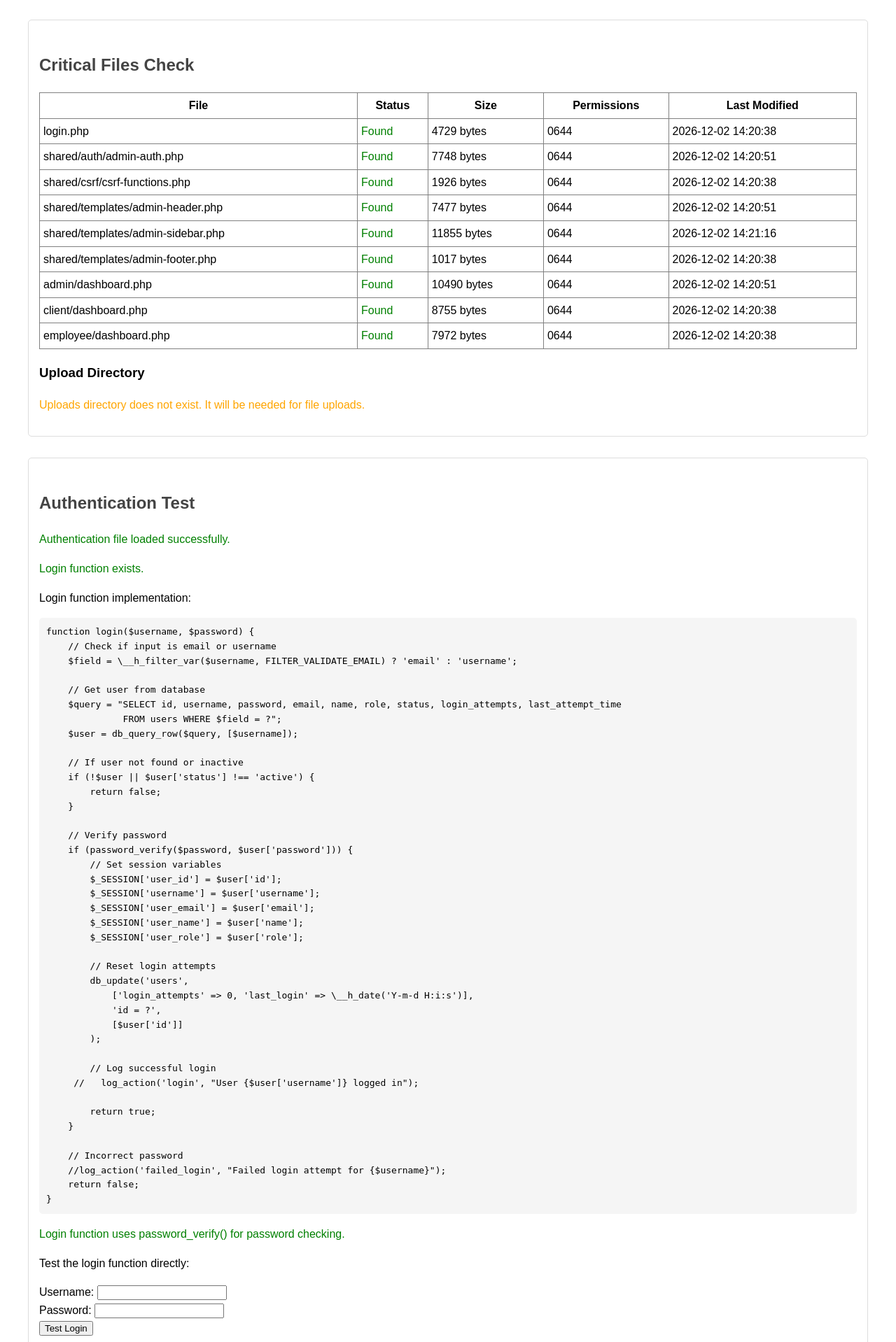
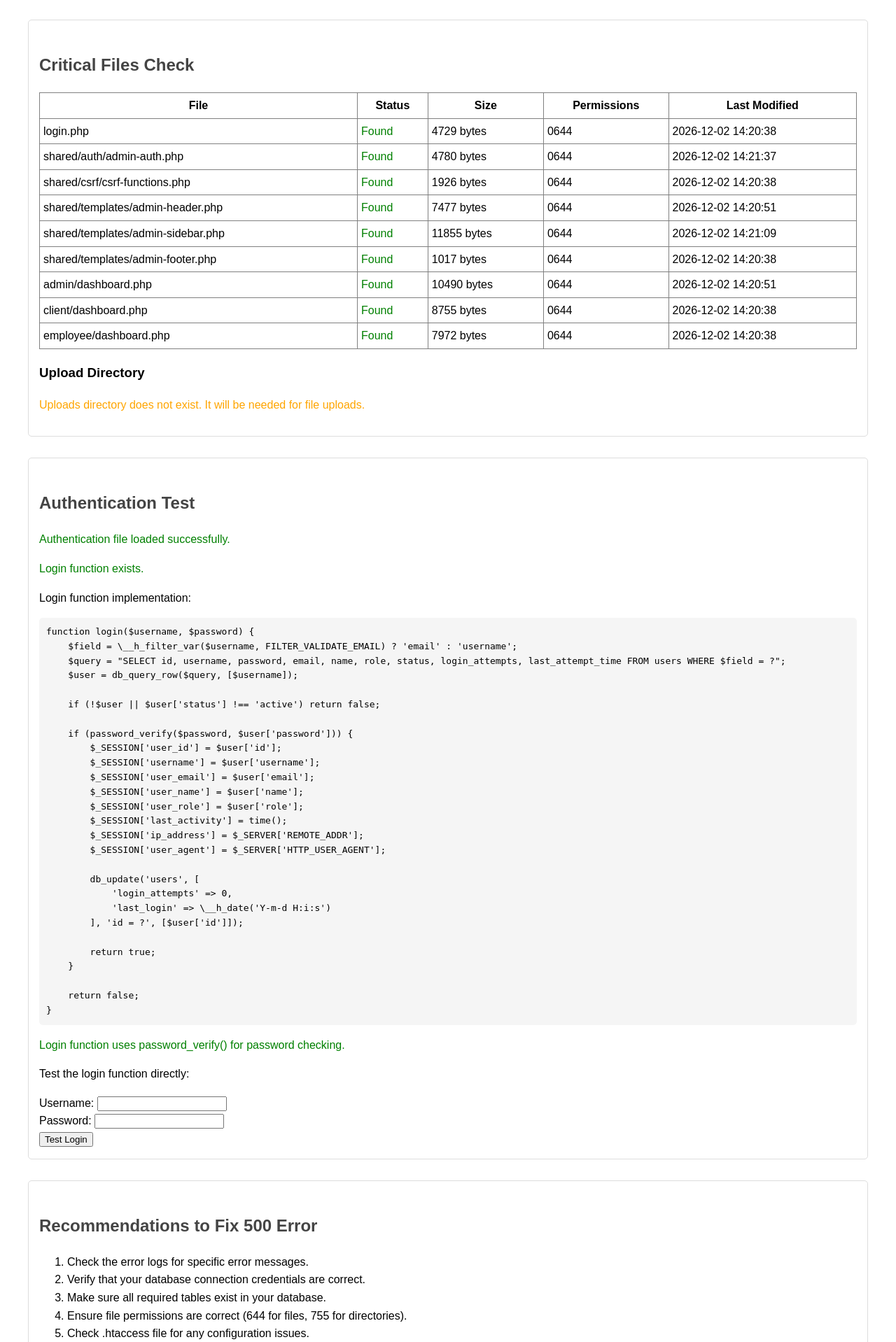
Before and after one commit to Shanis-Nheralat/backsureground, a PHP site: page /500-error-diagnosis.php in a window 1280 px wide. Shown: the part 1437-3355 px from the top of the page at 70% size. Run offline with PHP 8.4, Linux system fonts and the light colour scheme; data comes from the database, SQL or seed files in the repository.

Commit message:
Update admin-auth.php

```diff
--- a/shared/auth/admin-auth.php
+++ b/shared/auth/admin-auth.php
@@ -6,227 +6,124 @@
  * Core of the role-based authentication system.
  */
 
-// Start session if not already started
 if (session_status() === PHP_SESSION_NONE) {
-    // Set secure session parameters
     session_start();
 }
 
-// Include database connection if not already included
 if (!function_exists('db_query')) {
     require_once __DIR__ . '/../../db.php';
 }
 
-/**
- * Check if a user is logged in
- *
- * @return bool True if user is logged in
- */
 function is_logged_in() {
     return isset($_SESSION['user_id']) && !empty($_SESSION['user_id']);
 }
 
-/**
- * Require authentication to access a page
- * Redirects to login page if not authenticated
- */
 function require_auth() {
     if (!is_logged_in()) {
-        // Store the requested URL for redirect after login
         $_SESSION['redirect_after_login'] = $_SERVER['REQUEST_URI'];
-
-        // Redirect to login page
         header('Location: /login.php');
         exit;
     }
-
-    // Log activity
     log_action('page_access', $_SERVER['REQUEST_URI']);
 }
 
-/**
- * Check if user has a specific role
- *
- * @param string|array $roles Role or array of roles to check
- * @return bool True if user has at least one of the specified roles
- */
 function has_role($roles) {
-    if (!is_logged_in()) {
-        return false;
-    }
-
-    if (!is_array($roles)) {
-        $roles = [$roles];
-    }
-
+    if (!is_logged_in()) return false;
+    if (!is_array($roles)) $roles = [$roles];
     return in_array($_SESSION['user_role'], $roles);
 }
 
-/**
- * Require specific role to access a page
- * Redirects to dashboard if user doesn't have the required role
- *
- * @param string|array $roles Role or array of roles required
- */
 function require_role($roles) {
-    require_auth(); // First check if logged in
-
+    require_auth();
     if (!has_role($roles)) {
-        // Log unauthorized access attempt
         log_action('unauthorized_access', 'Role required: ' . (is_array($roles) ? implode(', ', $roles) : $roles));
-
-        // Redirect to appropriate dashboard based on user's role
         redirect_to_dashboard();
         exit;
     }
 }
 
-/**
- * Check if user has a specific permission
- *
- * @param string $permission Permission to check
- * @return bool True if user has the permission
- */
 function has_permission($permission) {
-    if (!is_logged_in()) {
-        return false;
-    }
+    if (!is_logged_in()) return false;
+    if ($_SESSION['user_role'] === 'admin') return true;
 
-    // Get user role
-    $role = $_SESSION['user_role'];
-
-    // Admin has all permissions
-    if ($role === 'admin') {
-        return true;
-    }
-
-    // Check if role has the specific permission
     $query = "SELECT COUNT(*) FROM role_permissions rp
               JOIN roles r ON rp.role_id = r.id
               JOIN permissions p ON rp.permission_id = p.id
               WHERE r.name = ? AND p.name = ?";
 
-    return db_query_value($query, [$role, $permission]) > 0;
+    return db_query_value($query, [$_SESSION['user_role'], $permission]) > 0;
 }
 
-/**
- * Require specific permission to access a page
- * Redirects to dashboard if user doesn't have the required permission
- *
- * @param string $permission Permission required
- */
 function require_permission($permission) {
-    require_auth(); // First check if logged in
-
+    require_auth();
     if (!has_permission($permission)) {
-        // Log unauthorized access attempt
         log_action('permission_denied', 'Permission required: ' . $permission);
-
-        // Redirect to appropriate dashboard based on user's role
         redirect_to_dashboard();
         exit;
     }
 }
 
-/**
- * Authenticate user
- *
- * @param string $username Username or email
- * @param string $password Password
- * @return bool True on successful login
- */
 function login($username, $password) {
-    // Check if input is email or username
     $field = filter_var($username, FILTER_VALIDATE_EMAIL) ? 'email' : 'username';
-
-    // Get user from database
-    $query = "SELECT id, username, password, email, name, role, status, login_attempts, last_attempt_time
-              FROM users WHERE $field = ?";
+    $query = "SELECT id, username, password, email, name, role, status, login_attempts, last_attempt_time FROM users WHERE $field = ?";
     $user = db_query_row($query, [$username]);
 
-    // If user not found or inactive
-    if (!$user || $user['status'] !== 'active') {
-        return false;
-    }
+    if (!$user || $user['status'] !== 'active') return false;
 
-    // Verify password
     if (password_verify($password, $user['password'])) {
-        // Set session variables
         $_SESSION['user_id'] = $user['id'];
         $_SESSION['username'] = $user['username'];
         $_SESSION['user_email'] = $user['email'];
         $_SESSION['user_name'] = $user['name'];
         $_SESSION['user_role'] = $user['role'];
+        $_SESSION['last_activity'] = time();
+        $_SESSION['ip_address'] = $_SERVER['REMOTE_ADDR'];
+        $_SESSION['user_agent'] = $_SERVER['HTTP_USER_AGENT'];
 
-        // Reset login attempts
-        db_update('users',
-            ['login_attempts' => 0, 'last_login' => date('Y-m-d H:i:s')],
-            'id = ?',
-            [$user['id']]
-        );
-
-        // Log successful login
-     //   log_action('login', "User {$user['username']} logged in");
+        db_update('users', [
+            'login_attempts' => 0,
+            'last_login' => date('Y-m-d H:i:s')
+        ], 'id = ?', [$user['id']]);
 
         return true;
     }
 
-    // Incorrect password
-    //log_action('failed_login', "Failed login attempt for {$username}");
     return false;
 }
 
-/**
- * Log out the current user
- */
 function logout() {
-    // Log the logout action before destroying the session
     if (is_logged_in()) {
         log_action('logout', "User {$_SESSION['username']} logged out");
     }
 
-    // Destroy session
+    if (isset($_COOKIE['remember_token'])) {
+        db_update('users', ['remember_token' => null, 'token_expiry' => null], 'id = ?', [$_SESSION['user_id']]);
+        setcookie('remember_token', '', time() - 3600, '/', '', true, true);
+    }
+
     session_unset();
     session_destroy();
-
-    // Redirect to login page
     header('Location: /login.php');
     exit;
 }
 
-/**
- * Redirect user to appropriate dashboard based on role
- */
 function redirect_to_dashboard() {
     if (!is_logged_in()) {
         header('Location: /login.php');
         exit;
     }
 
-    switch ($_SESSION['user_role']) {
-        case 'admin':
-            header('Location: /admin/dashboard.php');
-            break;
-        case 'client':
-            header('Location: /client/dashboard.php');
-            break;
-        case 'employee':
-            header('Location: /employee/dashboard.php');
-            break;
-        default:
-            header('Location: /login.php');
-    }
+    $dashboards = [
+        'admin' => '/admin/dashboard.php',
+        'client' => '/client/dashboard.php',
+        'employee' => '/employee/dashboard.php'
+    ];
+
+    $role = $_SESSION['user_role'];
+    header('Location: ' . ($dashboards[$role] ?? '/login.php'));
     exit;
 }
 
-/**
- * Log user action to the activity log
- *
- * @param string $action_type Type of action
- * @param string $details Details of the action
- * @param string $resource Resource affected
- * @param int $resource_id Resource ID
- */
 function log_action($action_type, $details) {
     $data = [
         'action_type' => $action_type,
@@ -242,11 +139,6 @@
     db_insert('admin_activity_log', $data);
 }
 
-/**
- * Generate CSRF token and store in session
- *
- * @return string CSRF token
- */
 function generate_csrf_token() {
     if (empty($_SESSION['csrf_token'])) {
         $_SESSION['csrf_token'] = bin2hex(random_bytes(32));
@@ -254,25 +146,13 @@
     return $_SESSION['csrf_token'];
 }
 
-/**
- * Verify CSRF token
- *
- * @param string $token Token to verify
- * @return bool True if token is valid
- */
 function verify_csrf_token($token) {
     return isset($_SESSION['csrf_token']) && hash_equals($_SESSION['csrf_token'], $token);
 }
 
-// Check for session timeout - will be implemented in Phase 2
+// Placeholder for future phase implementations
 // function check_session_timeout() {}
-
-// IP validation - will be implemented in Phase 2
 // function validate_ip() {}
-
-// Remember me functionality - will be implemented in Phase 2
 // function check_remember_me() {}
 // function set_remember_me($user_id) {}
-
-// Brute force protection - will be implemented in Phase 2
 // function check_brute_force($username) {}
```
